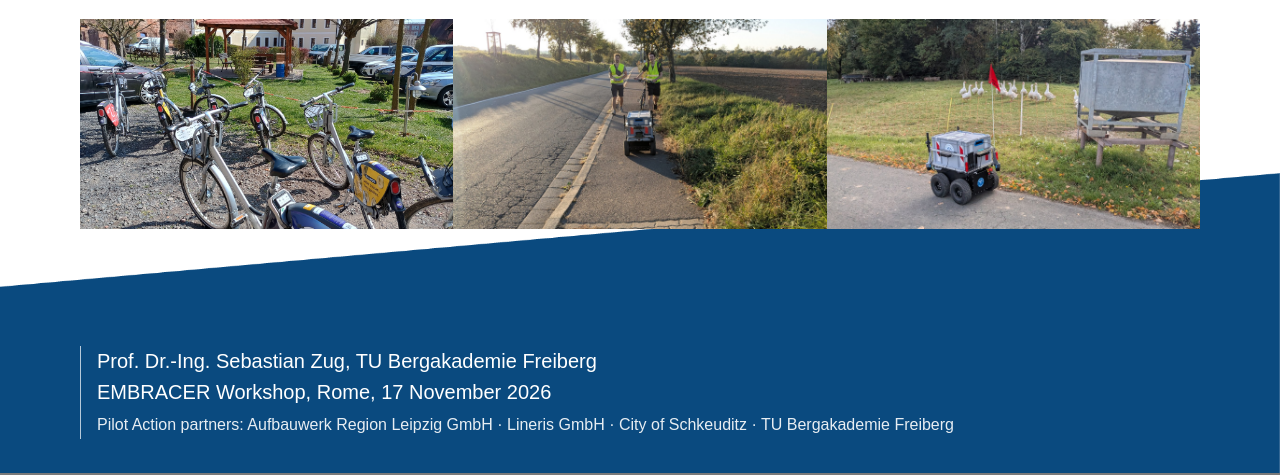
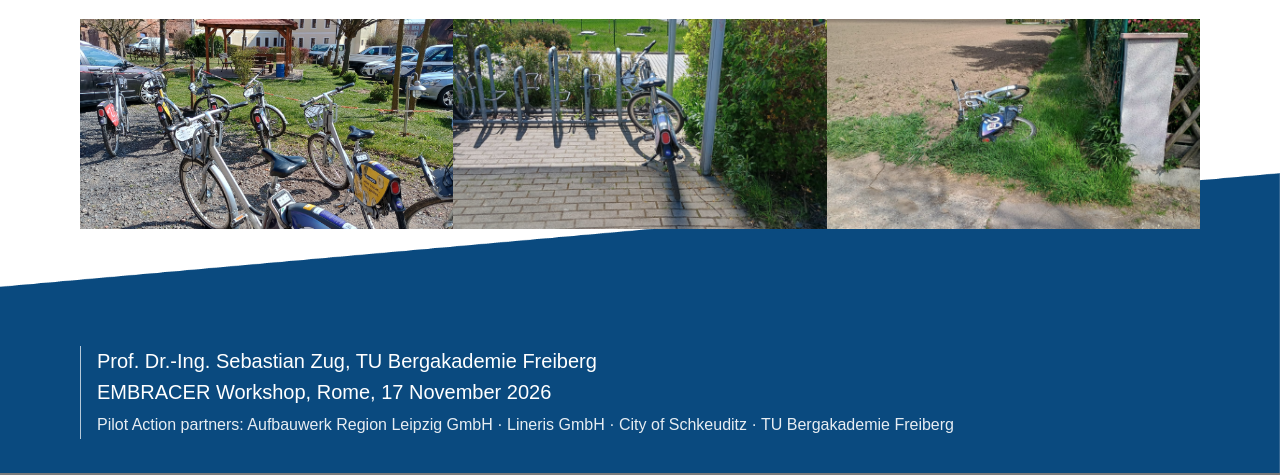
Before and after one commit to IfI-EmbracerAction/EMBRACER-Rome-2026, a plain HTML site: page index.html in a window 1280 px wide. Shown: the part 342-817 px from the top of the page. Drawn offline with Linux system fonts and the light colour scheme.

Commit message:
Title slide: photos from the Pilot Action only
Co-Authored-By: Claude Opus 5.5 <noreply@anthropic.com>

```diff
--- a/index.html
+++ b/index.html
@@ -31,8 +31,8 @@
   <p class="untertitel">Results of the EMBRACER Pilot Action Schkeuditz</p>
   <div class="fotostreifen">
     <img src="img/raeder.jpg" alt="Shared bikes in Schkeuditz">
-    <img src="img/rosee_gehweg.jpg" alt="The robot ROSEE on a footpath">
-    <img src="img/rosee_gaense.jpg" alt="The robot ROSEE passing a goose meadow">
+    <img src="img/pa_staender.jpg" alt="A shared bike in a rack next to a hedge">
+    <img src="img/pa_gras.jpg" alt="A shared bike lying in tall grass">
   </div>
   <img src="img/tubaf_diagonale.png" alt="" class="diagonale">
   <div class="unten">
```
Also changed, not shown: img/pa_gras.jpg (added), img/pa_staender.jpg (added), 1 other file.
